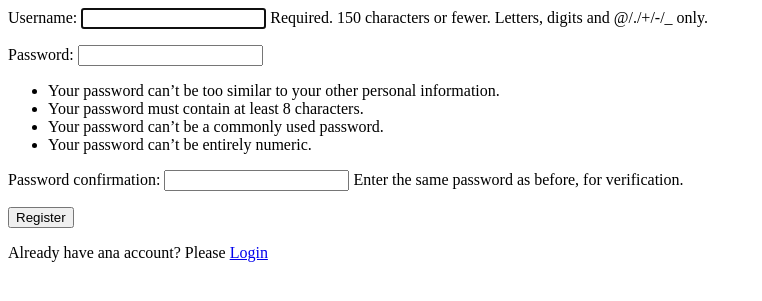
After one commit to jayakrishna1263/Django_Airlines, a Django app: page /users/register in a window 1280 px wide. The commit adds this page. Shown: the top 301 px of the page, without its empty margins (0-762 px from the left). Run offline with Django 4.2, Linux system fonts and the light colour scheme.

Commit message:
Register page created and. View and urls files aupdated

```diff
--- a/users/templates/users/login.html
+++ b/users/templates/users/login.html
@@ -11,4 +11,5 @@
         <input type="submit" value="Login">
 
     </form>
+    <p>Need an account. Please <a href="{%url 'register'%}">Register</a></p>
 {%endblock%}
--- /dev/null
+++ b/users/templates/users/register.html
@@ -0,0 +1,13 @@
+{%extends 'users/layout.html'%}
+{%block body%}
+    {%if not request.user.is_authenticated%}
+        <form method='POST'>
+            {%csrf_token%}
+            {{form.as_p}}
+            <button type="submit">Register</button>
+        </form>
+        <P>Already have ana account? Please <a href="{% url 'login'%}">Login</a></p>
+    {%else%}
+            <p>You are already logged in and can't register. Would you like to <a href="{% url 'logout'%}">Logout</a></p>
+    {%endif%}
+{%endblock%}
--- a/users/urls.py
+++ b/users/urls.py
@@ -5,4 +5,5 @@ urlpatterns=[
     path("",views.index,name="index"),
     path("login",views.login_view,name="login"),
     path("logout",views.logout_view,name="logout"),
+    path("register",views.register_view,name="register"),
 ]
--- a/users/views.py
+++ b/users/views.py
@@ -1,6 +1,7 @@
 from django.contrib.auth import authenticate,login,logout
+from django.contrib.auth.forms import UserCreationForm
 from django.http import HttpResponseRedirect
-from django.shortcuts import render
+from django.shortcuts import redirect, render
 from django.urls import reverse
 
 # Create your views here.
@@ -21,10 +22,19 @@ def login_view(request):
             return render(request,"users/login.html",{
                 "message":"Invalid credentials."
             })
+    return render(request,"users/login.html")
 
-    return render(request,"users/login.html")
 def logout_view(request):
     logout(request)
     return render(request,"users/login.html",{
         "message":"Logged Out."
     })
+
+def register_view(request):
+    form=UserCreationForm(request.POST or None)
+    if form.is_valid():
+        user_obj=form.save()
+        return HttpResponseRedirect(reverse('login'))
+    return render(request,"users/register.html",{
+        "form":form
+    })
```
Also changed, not shown: db.sqlite3.
